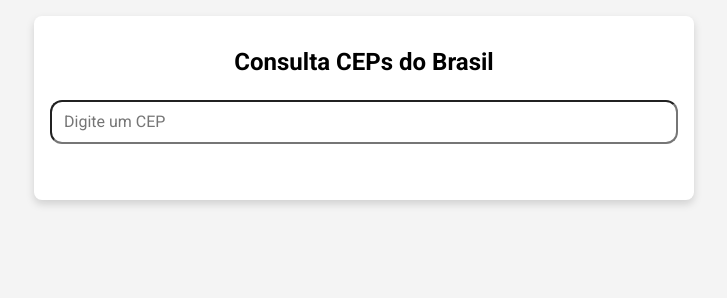
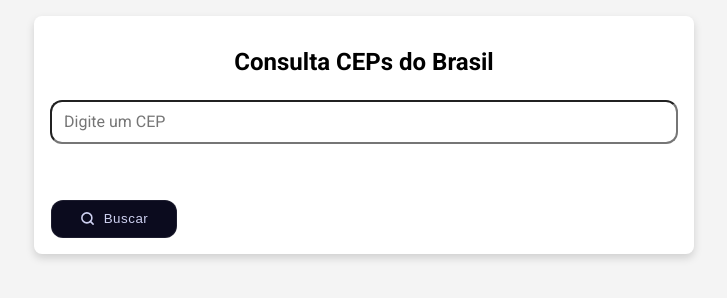
Before and after one commit to renanrmsantos14/Atividade2-HTTPRequest, a website: page public/pages/index.html in a window 1280 px wide. Shown: the whole page, without its empty margins (276-1003 px from the left). Drawn offline with Linux system fonts and the light colour scheme; files that its build step writes are made by us from their sources; files whose address does not match are found by name.

Commit message:
Commit botão muito louco

```diff
--- a/public/assets/css/main.css
+++ b/public/assets/css/main.css
@@ -67,3 +67,111 @@ body{
     color: #4f8a10;
     border: 0.0625rem solid #e2e8f0;
 }
+
+/* ── Botão Search — versão lendária ─────────────────────── */
+
+@property --a {          /* borda cromática giratória */
+  syntax: '<angle>';
+  initial-value: 0deg;
+  inherits: false;
+}
+
+.search-button {
+  position: relative;
+  padding: 0;
+  border: none;
+  background: none;
+  cursor: pointer;
+  border-radius: 14px;
+  perspective: 800px;
+  transform-style: preserve-3d;
+  transition: transform 0.18s cubic-bezier(.23,1,.32,1),
+              box-shadow 0.4s ease;
+  outline: none;
+  width: 8rem
+}
+
+/* borda conic girando */
+.search-button::before {
+  content: '';
+  position: absolute;
+  inset: -2px;
+  border-radius: 16px;
+  background: conic-gradient(from var(--a) at 50% 50%,
+    #6f3fff 0deg, #00c6ff 72deg, #7fffb2 144deg,
+    #ffcd3c 216deg, #ff6e7f 288deg, #6f3fff 360deg);
+  animation: chromaSpin 2.4s linear infinite;
+  opacity: 0;
+  transition: opacity 0.35s ease;
+  z-index: 0;
+}
+.search-button:hover::before { opacity: 1; }
+
+@keyframes chromaSpin { to { --a: 360deg; } }
+
+/* ring de clique */
+.search-button::after {
+  content: '';
+  position: absolute;
+  inset: 0;
+  border-radius: 14px;
+  border: 2px solid rgba(111,63,255,0);
+}
+.search-button.clicked::after {
+  animation: ringPulse 0.5s ease-out forwards;
+}
+@keyframes ringPulse {
+  0%  { inset: 0;    border-color: rgba(111,63,255,0.85); }
+  100%{ inset:-14px; border-color: rgba(111,63,255,0); border-width:1px; }
+}
+
+/* face interna */
+.search-button-inner {
+  position: relative;
+  z-index: 1;
+  display: inline-flex;
+  align-items: center;
+  gap: 9px;
+  padding: 0.65rem 1.7rem;
+  border-radius: 12px;
+  background: #0b0b1e;
+  color: #cdd0f0;
+  font: inherit;
+  font-weight: 500;
+  letter-spacing: 0.04em;
+  overflow: hidden;
+  border: 1px solid rgba(255,255,255,0.07);
+  transition: background 0.3s, color 0.25s, border-color 0.3s;
+}
+.search-button:hover .search-button-inner {
+  background: #0f0f2a;
+  color: #fff;
+  border-color: transparent;
+}
+
+/* shimmer sweep */
+.search-button-inner::after {
+  content: '';
+  position: absolute;
+  top: 0; left: -100%;
+  width: 55%;
+  height: 100%;
+  background: linear-gradient(110deg, transparent, rgba(255,255,255,0.1), transparent);
+  pointer-events: none;
+}
+.search-button:hover .search-button-inner::after {
+  left: 160%;
+  transition: left 0.55s cubic-bezier(.25,.46,.45,.94);
+}
+
+/* glow ambiente */
+.search-button:hover {
+  box-shadow:
+    0 0 28px rgba(111,63,255,0.45),
+    0 0 70px rgba(0,198,255,0.18),
+    0 8px 24px rgba(0,0,0,0.5);
+}
+.search-button:active .search-button-inner {
+  transform: scale(0.95);
+  transition: transform 0.08s ease;
+}
--- a/public/assets/js/main.js
+++ b/public/assets/js/main.js
@@ -1,5 +1,6 @@
 const input = document.getElementById("search-input");
 const result = document.getElementById("result");
+const btn = document.getElementById('searchBtn');
 
 function showResult(message, type) {
   result.innerHTML = message; // textContent → innerHTML
@@ -49,3 +50,27 @@ input.addEventListener("input", function () {
     result.className = "result";
   }
 });
+
+
+btn.addEventListener("click", handleCepSearch);
+
+
+
+/* efeito magnético + ring de clique */
+
+
+btn.addEventListener('mousemove', e => {
+  const r = btn.getBoundingClientRect();
+  const dx = (e.clientX - (r.left + r.width/2))  / (r.width/2);
+  const dy = (e.clientY - (r.top  + r.height/2)) / (r.height/2);
+  btn.style.transform = `rotateY(${dx*14}deg) rotateX(${-dy*14}deg)`;
+});
+btn.addEventListener('mouseleave', () => {
+  btn.style.transform = 'rotateY(0deg) rotateX(0deg)';
+});
+btn.addEventListener('click', () => {
+  btn.classList.remove('clicked');
+  void btn.offsetWidth;          // força reflow para resetar animação
+  btn.classList.add('clicked');
+  setTimeout(() => btn.classList.remove('clicked'), 600);
+});
--- a/public/pages/index.html
+++ b/public/pages/index.html
@@ -1,17 +1,35 @@
-<!DOCTYPE html>
+<!doctype html>
 <html lang="en">
   <head>
-    <meta charset="UTF-8">
-    <link rel="icon" href="https://www.cps.sp.gov.br/favicon.ico"/>
-    <link rel="stylesheet" href="./assets/css/main.css"/>
-    <meta name="viewport" content="width=device-width, initial-scale=1.0">
+    <meta charset="UTF-8" />
+    <link rel="icon" href="https://www.cps.sp.gov.br/favicon.ico" />
+    <link rel="stylesheet" href="./assets/css/main.css" />
+    <meta name="viewport" content="width=device-width, initial-scale=1.0" />
     <title>DSM | CEP</title>
   </head>
   <body>
     <main class="card">
       <h1 class="title">Consulta CEPs do Brasil</h1>
-        <input id="search-input" type="text" placeholder="Digite um CEP"/>
+      <input id="search-input" type="text" placeholder="Digite um CEP" />
       <section id="result" class="result"></section>
+      <!-- HTML esperado -->
+      <button class="search-button" id="searchBtn">
+        <span class="search-button-inner">
+          <svg
+            width="15"
+            height="15"
+            viewBox="0 0 24 24"
+            fill="none"
+            stroke="currentColor"
+            stroke-width="2.5"
+            stroke-linecap="round"
+          >
+            <circle cx="11" cy="11" r="8" />
+            <path d="m21 21-4.35-4.35" />
+          </svg>
+          Buscar
+        </span>
+      </button>
     </main>
     <script src="./assets/js/main.js"></script>
   </body>
```
Lines whose indentation alone changed are shown as unchanged.
